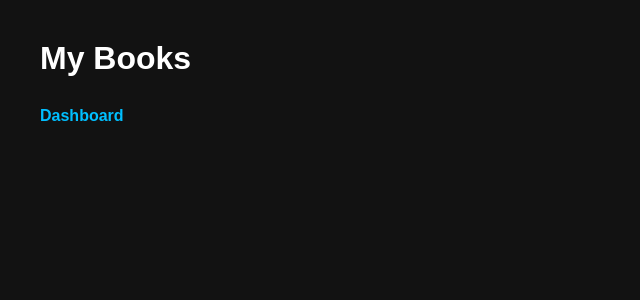
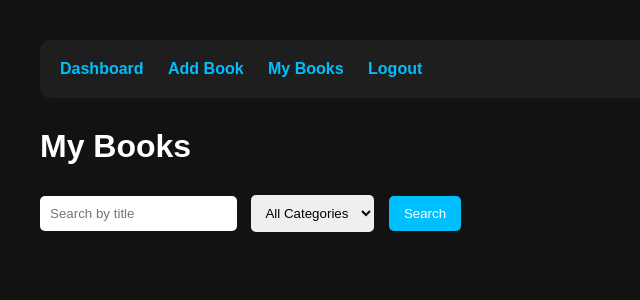
Before and after one commit to MEMO-OTR-AREL/digital-library-manager, a Flask app: page /books in a window 1280 px wide. Shown: the top 300 px of the page, without its empty margins (0-640 px from the left). Run offline with Flask 3, Linux system fonts and the light colour scheme; the visitor is signed in with stand-in values (Sample User, id 1); data that the repository does not hold is empty.

Commit message:
I've revised the README and the design.

```diff
--- a/app.py
+++ b/app.py
@@ -81,7 +81,45 @@ def dashboard():
     if "user_id" not in session:
         return redirect("/login")
 
-    return render_template("dashboard.html", username=session["username"])
+    connection = sqlite3.connect("library.db")
+    cursor = connection.cursor()
+
+    cursor.execute(
+        "SELECT COUNT(*) FROM books WHERE user_id = ?",
+        (session["user_id"],)
+    )
+
+    total_books = cursor.fetchone()[0]
+
+    cursor.execute(
+        """
+        SELECT COUNT(*) FROM books
+        WHERE user_id = ? AND status = 'Reading'
+        """,
+        (session["user_id"],)
+    )
+
+    reading_books = cursor.fetchone()[0]
+
+    cursor.execute(
+        """
+        SELECT COUNT(*) FROM books
+        WHERE user_id = ? AND status = 'Completed'
+        """,
+        (session["user_id"],)
+    )
+
+    completed_books = cursor.fetchone()[0]
+
+    connection.close()
+
+    return render_template(
+        "dashboard.html",
+        username=session["username"],
+        total_books=total_books,
+        reading_books=reading_books,
+        completed_books=completed_books
+    )
 
 
 @app.route("/add_book", methods=["GET", "POST"])
@@ -131,19 +169,37 @@ def books():
     if "user_id" not in session:
         return redirect("/login")
 
+    search = request.args.get("search", "")
+    category = request.args.get("category", "")
+
     connection = sqlite3.connect("library.db")
     cursor = connection.cursor()
 
-    cursor.execute(
-        "SELECT * FROM books WHERE user_id = ?",
-        (session["user_id"],)
-    )
+    query = """
+        SELECT * FROM books
+        WHERE user_id = ?
+    """
+
+    parameters = [session["user_id"]]
+
+    if search:
+        query += " AND title LIKE ?"
+        parameters.append(f"%{search}%")
+
+    if category:
+        query += " AND category = ?"
+        parameters.append(category)
+
+    cursor.execute(query, parameters)
 
     books = cursor.fetchall()
 
     connection.close()
 
-    return render_template("books.html", books=books)
+    return render_template(
+        "books.html",
+        books=books
+    )
 
 
 @app.route("/delete_book/<int:book_id>")
@@ -162,6 +218,29 @@ def delete_book(book_id):
 
     connection.commit()
     connection.close()
+
+    @app.route("/favorite_book/<int:book_id>")
+    def favorite_book(book_id):
+
+        if "user_id" not in session:
+            return redirect("/login")
+
+        connection = sqlite3.connect("library.db")
+        cursor = connection.cursor()
+
+        cursor.execute(
+            """
+            UPDATE books
+            SET favorite = 1
+            WHERE id = ? AND user_id = ?
+            """,
+            (book_id, session["user_id"])
+        )
+
+        connection.commit()
+        connection.close()
+
+        return redirect("/books")
 
     return redirect("/books")
 
--- a/schema.sql
+++ b/schema.sql
@@ -13,6 +13,7 @@ CREATE TABLE books (
     category TEXT,
     status TEXT,
     rating INTEGER,
+    favorite INTEGER DEFAULT 0,
     access_until TEXT,
     created_at TEXT,
     FOREIGN KEY(user_id) REFERENCES users(id)
--- a/static/css/style.css
+++ b/static/css/style.css
@@ -22,3 +22,33 @@ a{
     border-radius: 12px;
     border: 1px solid #333;
 }
+form{
+    margin-bottom: 30px;
+}
+
+input, select{
+    padding: 10px;
+    border-radius: 5px;
+    border: none;
+    margin-right: 10px;
+}
+
+button{
+    background-color: #00bfff;
+    color: white;
+    border: none;
+    padding: 10px 15px;
+    border-radius: 5px;
+    cursor: pointer;
+}
+
+.navbar{
+    background-color: #1e1e1e;
+    padding: 20px;
+    border-radius: 10px;
+    margin-bottom: 30px;
+}
+
+.navbar a{
+    margin-right: 20px;
+}
--- a/templates/books.html
+++ b/templates/books.html
@@ -8,15 +8,51 @@
 </head>
 <body>
 
+<div class="navbar">
+
+    <a href="/dashboard">Dashboard</a>
+
+    <a href="/add_book">Add Book</a>
+
+    <a href="/books">My Books</a>
+
+    <a href="/logout">Logout</a>
+
+</div>
+
 <h1>My Books</h1>
 
-<a href="/dashboard">Dashboard</a>
+<form method="GET">
+
+    <input type="text"
+           name="search"
+           placeholder="Search by title">
+
+    <select name="category">
+
+        <option value="">All Categories</option>
+
+        <option value="Programming">Programming</option>
+        <option value="Roman">Roman</option>
+        <option value="Classic">Classic</option>
+
+    </select>
+
+    <button type="submit">Search</button>
+
+</form>
 
 {% for book in books %}
 
 <div class="book-card">
 
-    <h2>{{ book[2] }}</h2>
+    <h2>
+        {{ book[2] }}
+
+        {% if book[7] == 1 %}
+            ⭐
+        {% endif %}
+    </h2>
 
     <p><b>Author:</b> {{ book[3] }}</p>
     <p><b>Category:</b> {{ book[4] }}</p>
@@ -29,6 +65,12 @@
 
     <a href="/edit_book/{{ book[0] }}">Edit</a>
 
+    <br><br>
+
+    <a href="/favorite_book/{{ book[0] }}">
+        Add To Favorites
+    </a>
+
 </div>
 
 {% endfor %}
```
Also changed, not shown: templates/add_book.html (+22 -2 lines), templates/dashboard.html (+23 -5 lines), README.md (added).
